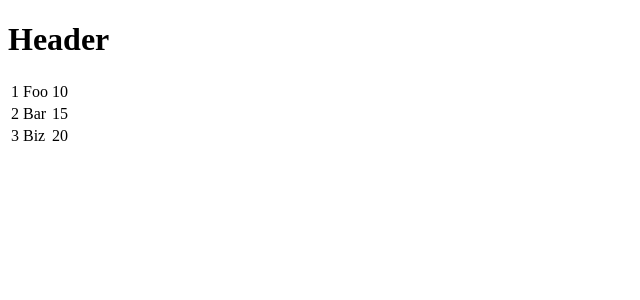
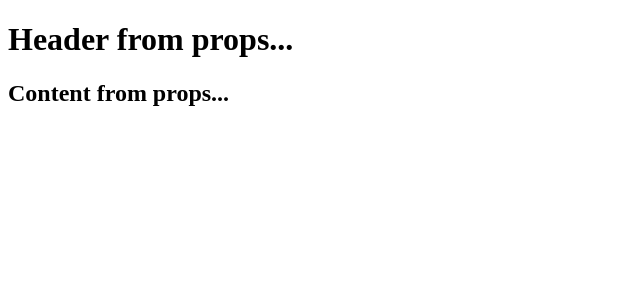
Before and after one commit to ahmadalsajid/react-app, a React app: page / in a window 1280 px wide. Shown: the top 300 px of the page, without its empty margins (0-640 px from the left). Built offline with nearby package versions, Linux system fonts and the light colour scheme.

Commit message:
using props

```diff
--- a/App.jsx
+++ b/App.jsx
@@ -1,63 +1,14 @@
 import React from 'react';
 
 class App extends React.Component {
-    constructor() {
-        super();
-        this.state = {
-            data : [
-                {
-                    "id" : 1,
-                    "name" : "Foo",
-                    "age" : 10
-                },
-                {
-                    "id" : 2,
-                    "name" : "Bar",
-                    "age" : 15
-                },
-                {
-                    "id" : 3,
-                    "name" : "Biz",
-                    "age" : 20
-                },
-            ]
-        }
-    }
-
     render() {
         return (
             <div>
-               <Header/>
-               <table>
-                   <tbody>
-                       { this.state.data.map((person, i) => <TableRow key ={i} data = { person } /> )}
-                   </tbody>
-               </table>
+                <h1>{this.props.headerProp}</h1>
+                <h2>{this.props.contentProp}</h2>
             </div>
         );
     }
 }
 
-class Header extends React.Component{
-    render() {
-        return (
-            <div>
-                <h1>Header</h1>
-            </div>
-        )
-    }
-}
-
-class TableRow extends React.Component{
-    render() {
-        return (
-            <tr>
-                <td>{this.props.data.id}</td>
-                <td>{this.props.data.name}</td>
-                <td>{this.props.data.age}</td>
-            </tr>
-        );
-    }
-}
-
 export default App;
--- a/main.js
+++ b/main.js
@@ -2,4 +2,7 @@
 import ReactDOM from 'react-dom';
 import App from './App.jsx';
 
-ReactDOM.render(<App />, document.getElementById('app'));
+ReactDOM.render(<App headerProp = "Header from props..." contentProp = "Content
+   from props..."/>, document.getElementById('app'));
+
+export default App;
```
